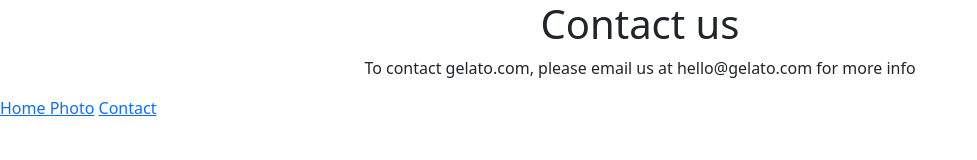
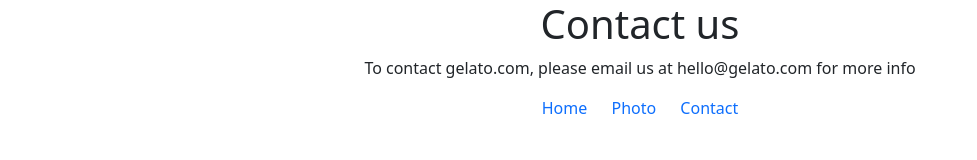
Before and after one commit to naoloui/gelato-multipage-web, a plain HTML site: page contact.html in a window 1280 px wide. Shown: the whole page, without its empty margins (0-977 px from the left). Drawn offline with nearby package versions, Linux system fonts and the light colour scheme.

Commit message:
modification of links

```diff
--- a/contact.html
+++ b/contact.html
@@ -17,10 +17,10 @@
     <p>
       To contact gelato.com, please email us at hello@gelato.com for more info
     </p>
-    <div class="navigation-links mb-5" class="d-flex justify-content-center">
-      <a href="../index.html"> Home </a>
-      <a href="../photo.html">Photo</a>
-      <a href="../Contact.html">Contact</a>
-    </div>
+    <footer>
+      <a href="index.html"> Home </a>
+      <a href="photo.html">Photo</a>
+      <a href="contact.html">Contact</a>
+    </footer>
   </body>
 </html>
--- a/src/styles.css
+++ b/src/styles.css
@@ -9,3 +9,12 @@ h1 {
 p {
   text-align: center;
 }
+
+footer {
+  text-align: center;
+}
+
+footer a {
+  text-decoration: none;
+  margin: 0 10px;
+}
```
Also changed, not shown: index.html (+3 -3 lines).
